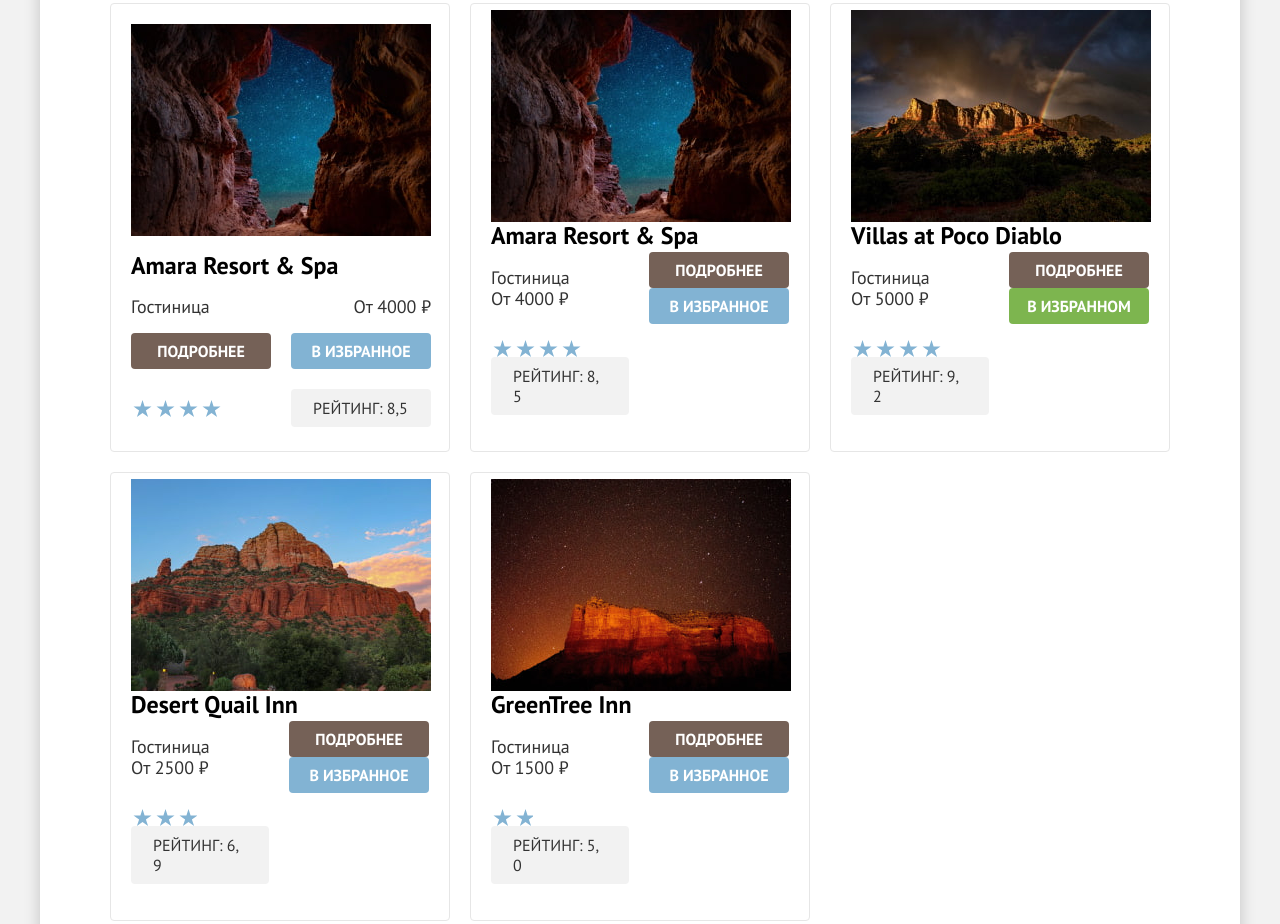
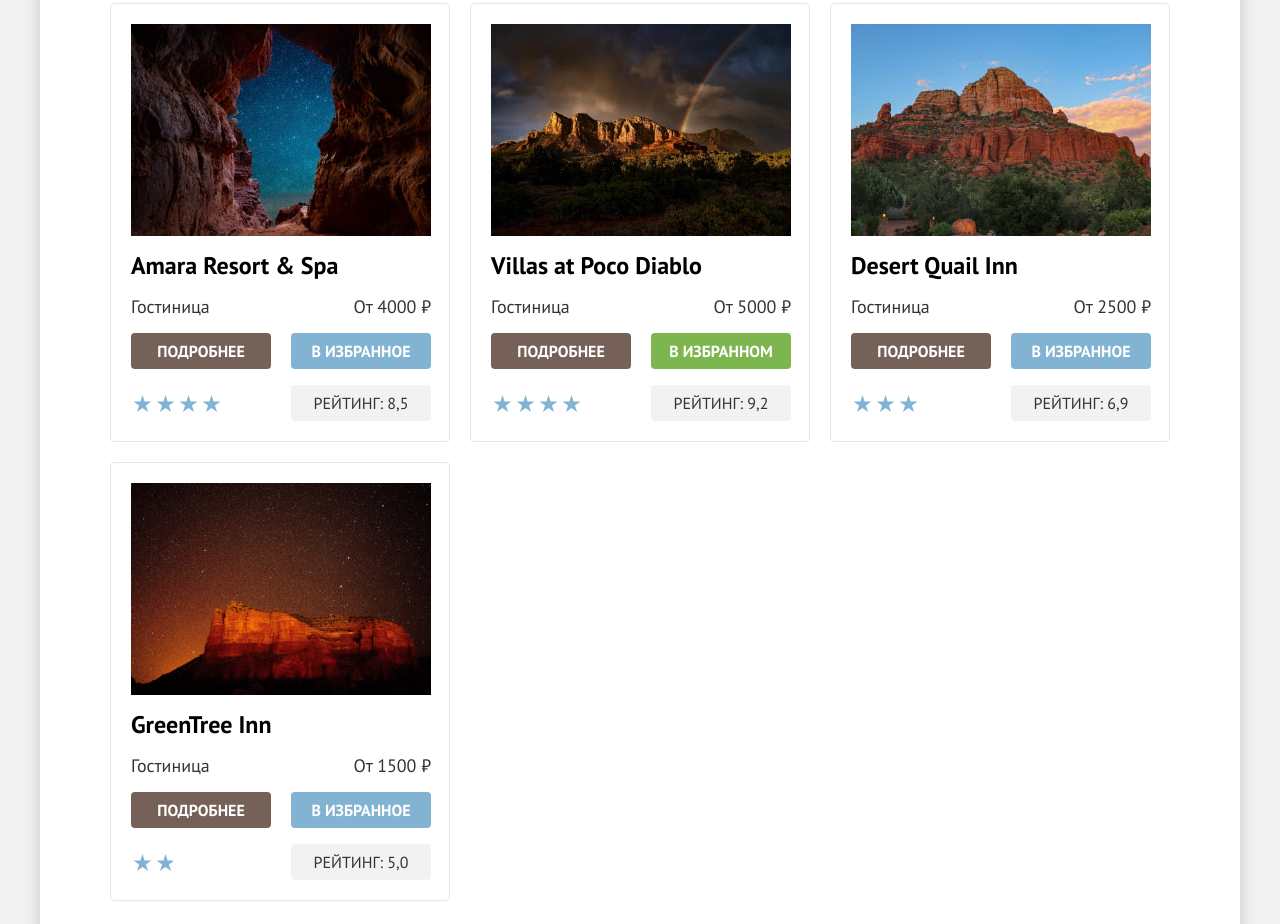
Before and after one commit to htmlacademy-htmlcss/2003059-sedona-37, a plain HTML site: page catalog.html in a window 1280 px wide. Shown: the part 611-1535 px from the top of the page. Drawn offline with Linux system fonts and the light colour scheme.

Commit message:
сверстали карточки товаров на гридах

```diff
--- a/catalog.html
+++ b/catalog.html
@@ -169,16 +169,10 @@
             <a class="hotel-link" href="#">
               <h3 class="hotel-title">Amara Resort & Spa</h3>
             </a>
-
-
             <p class="hotel-type">Гостиница</p>
             <p class="hotel-price">От 4000 ₽</p>
-
-
             <a class="hotel-button button" href="#">подробнее</a>
             <button class="hotel-button button button-dark" type="button">в избранное</button>
-
-
             <p class="hotel-stars hotel-stars-4">
               <span class="visually-hidden">4 звезды из 5.</span>
             </p>
@@ -187,101 +181,64 @@
 
           <li class="hotel-card">
             <a class="hotel-link" href="#">
-              <img class="hotel-image" src="images/catalog/hotel-1.jpg" alt="Вид из гостиницы Amara Resort & Spa." width="300" height="212">
-              <h3 class="hotel-title">Amara Resort & Spa</h3>
+              <img class="hotel-image" src="images/catalog/hotel-2.jpg" alt="Вид из гостиницы Villas at Poco Diablo." width="300" height="212">
             </a>
 
-            <div class="hotel-wrapper">
-              <p class="hotel-type">Гостиница</p>
-              <p class="hotel-price">От 4000 ₽</p>
-            </div>
-
-            <div class="hotel-wrapper">
-              <a class="hotel-button button" href="#">подробнее</a>
-              <button class="hotel-button button button-dark" type="button">в избранное</button>
-            </div>
-
-
-            <div class="hotel-wrapper">
-              <p class="hotel-stars hotel-stars-4">
-                <span class="visually-hidden">4 звезды из 5.</span>
-              </p>
-              <p class="hotel-rating">Рейтинг: 8,5</p>
-            </div>
-          </li>
-
-          <li class="hotel-card">
             <a class="hotel-link" href="#">
-              <img class="hotel-image" src="images/catalog/hotel-2.jpg" alt="Вид из гостиницы Villas at Poco Diablo." width="300" height="212">
               <h3 class="hotel-title">Villas at Poco Diablo</h3>
             </a>
 
-            <div class="hotel-wrapper">
             <p class="hotel-type">Гостиница</p>
             <p class="hotel-price">От 5000 ₽</p>
-            </div>
 
-            <div class="hotel-wrapper">
             <a class="hotel-button button" href="#">подробнее</a>
             <button class="hotel-button button button-favorite" type="button">в избранном</button>
-            </div>
 
-            <div class="hotel-wrapper">
             <p class="hotel-stars hotel-stars-4">
               <span class="visually-hidden">4 звезды из 5.</span>
             </p>
             <p class="hotel-rating">Рейтинг: 9,2</p>
-            </div>
           </li>
 
           <li class="hotel-card">
             <a class="hotel-link" href="#">
               <img class="hotel-image" src="images/catalog/hotel-3.jpg" alt="Вид из гостиницы Desert Quail Inn." width="300" height="212">
+            </a>
+
+            <a class="hotel-link" href="#">
               <h3 class="hotel-title">Desert Quail Inn</h3>
             </a>
 
-            <div class="hotel-wrapper">
             <p class="hotel-type">Гостиница</p>
             <p class="hotel-price">От 2500 ₽</p>
-            </div>
 
-            <div class="hotel-wrapper">
             <a class="hotel-button button" href="#">подробнее</a>
             <button class="hotel-button button button-dark" type="button">в избранное</button>
-            </div>
 
-
-            <div class="hotel-wrapper">
             <p class="hotel-stars hotel-stars-3">
               <span class="visually-hidden">3 звезды из 5.</span>
             </p>
             <p class="hotel-rating">Рейтинг: 6,9</p>
-            </div>
           </li>
 
           <li class="hotel-card">
             <a class="hotel-link" href="#">
               <img class="hotel-image" src="images/catalog/hotel-4.jpg" alt="Вид из гостиницы GreenTree Inn." width="300" height="212">
+            </a>
+
+            <a class="hotel-link" href="#">
               <h3 class="hotel-title">GreenTree Inn</h3>
             </a>
-
-            <div class="hotel-wrapper">
             <p class="hotel-type">Гостиница</p>
             <p class="hotel-price">От 1500 ₽</p>
-            </div>
 
-            <div class="hotel-wrapper">
             <a class="hotel-button button" href="#">подробнее</a>
             <button class="hotel-button button button-dark" type="button">в избранное</button>
-            </div>
 
-
-            <div class="hotel-wrapper">
             <p class="hotel-stars hotel-stars-2">
               <span class="visually-hidden">2 звезды из 5.</span>
             </p>
             <p class="hotel-rating">Рейтинг: 5,0</p>
-            </div>
           </li>
         </ul>
 
--- a/styles/styles.css
+++ b/styles/styles.css
@@ -216,14 +216,17 @@
   text-align: center;
 }
 
-.reason-item {
+.reason-item, .reason-item-wrapper {
+  display: flex;
+  flex-wrap: wrap;
+  align-content: center;
+  justify-content: center;
   width: 400px;
   min-height:385px;
-  padding: 112px 85px;
+  padding: 85px;
 }
 
 .reason-item-big {
-  display: flex;
   width: 100%;
   padding: 0;
   background-color: #82B3D3;
@@ -232,10 +235,6 @@
 .reason-item-big .reason-name,
 .reason-item-big .reason-description {
   color: #FFFFFF;
-}
-
-.reason-item-wrapper {
-  padding: 102px 85px;
 }
 
 .reason-name {
@@ -281,6 +280,7 @@
 
 .recommendation-list {
   display: flex;
+  flex-wrap: wrap;
   margin: 0;
   padding: 0;
   list-style: none;
@@ -467,7 +467,6 @@
   color: #FFFFFF;
 }
 
-
 .catalog-filter-form {
   display: flex;
 }
@@ -648,17 +647,15 @@
 .hotel-card {
   display: grid;
   grid-template-columns: 1fr 1fr;
-  /* grid-template-columns: repeat(2, 140px); */
-  /* grid-template-rows: repeat(5, auto); */
-  grid-template-rows: 212px min-content min-content min-content;
+  grid-template-rows: 212px repeat(4, min-content);
   row-gap: 16px;
   column-gap: 20px;
   align-items: center;
-
-
+  min-height: 438px;
   padding: 20px;
   border: 1px solid #E6E6E6;
   border-radius: 4px;
+  word-break: break-all;
 }
 
 .hotel-card p {
@@ -667,21 +664,19 @@
 
 .hotel-link {
   grid-column: 1/-1;
-
   color: #000000;
   text-decoration: none;
 }
 
 .hotel-image {
   display: block;
-  /* margin-bottom: 16px; */
-  width: 300px;
-  height: 212px;
+  width: 100%;
+  height: auto;
+  object-fit: contain;
 }
 
 .hotel-title {
   margin: 0;
-  /* margin-bottom: 16px; */
   font-weight: 700;
   font-size: 24px;
   line-height: 28px;
@@ -690,28 +685,6 @@
 .hotel-price {
   text-align: end;
 }
-/* Потом убрать */
-
-.hotel-wrapper {
-  display: flex;
-  flex-wrap: wrap;
-  justify-content: space-between;
-  margin: 0;
-  /* margin-bottom: 16px; */
-  align-items: center;
-}
-
-.hotel-wrapper:last-child {
-  margin-bottom: 0;
-}
-
-.hotel-wrapper p {
-  margin: 0;
-  word-break: break-all;
-}
-
-
-
 
 .hotel-stars {
   background-image: url("../images/icons/hotel-stars.svg");
@@ -734,8 +707,8 @@
 }
 
 .hotel-rating {
-  max-width: 140px;
-  padding: 9px 22px;
+  padding: 8px;
+  text-align: center;
   font-size: 16px;
   line-height: 20px;
   text-transform: uppercase;
@@ -838,7 +811,7 @@
 .hotel-button {
   display: inline-block;
   width: 140px;
-  padding: 8px 0;
+  padding: 8px;
 }
 
 .button-dark {
```
Lines whose indentation alone changed are shown as unchanged.
